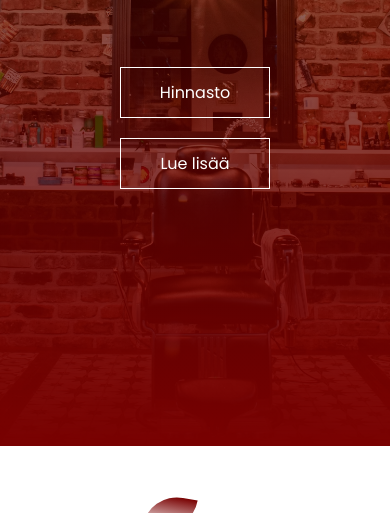
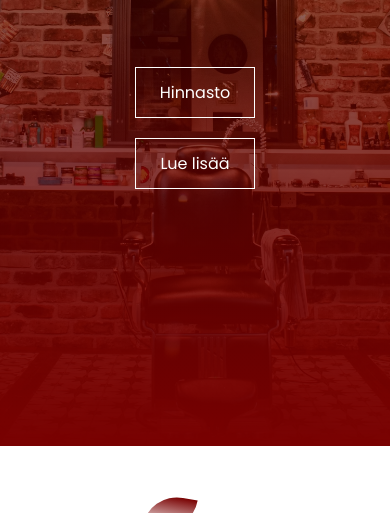
Before and after one commit to Jellu28/Barber-Website, a plain HTML site: page index.html in a window 390 px wide. Shown: the part 271-784 px from the top of the page. Drawn offline with Linux system fonts and the light colour scheme; some packages are replaced by stand-ins of ours; a script that the page names is missing.

Commit message:
Update style.css

```diff
--- a/style.css
+++ b/style.css
@@ -110,6 +110,7 @@ nav ul li a {
     font-size: 40px;
   }
   .banner__btn a {
+    width:120px;
     display: block;
     margin: 20px auto;
   }
```
